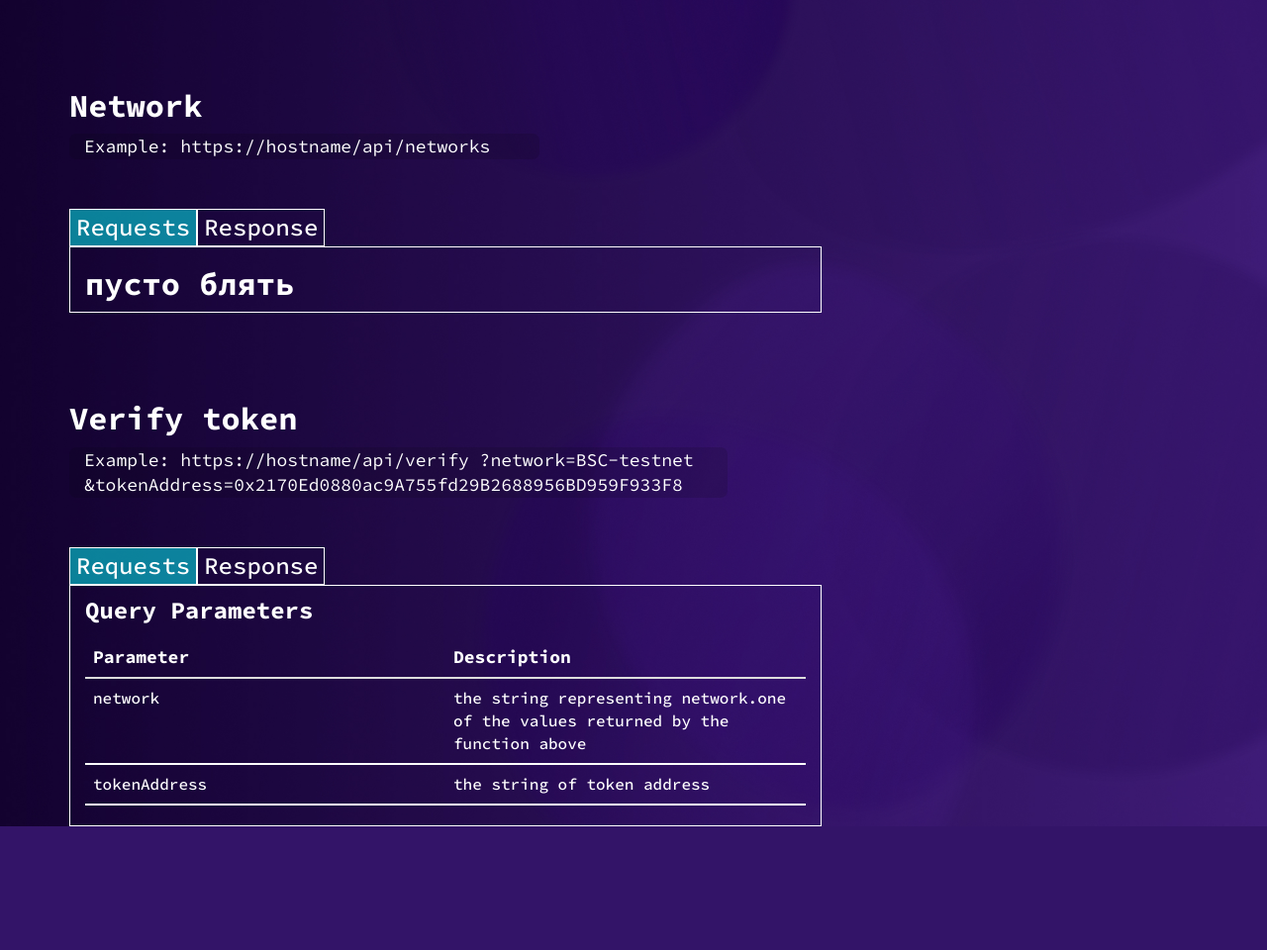
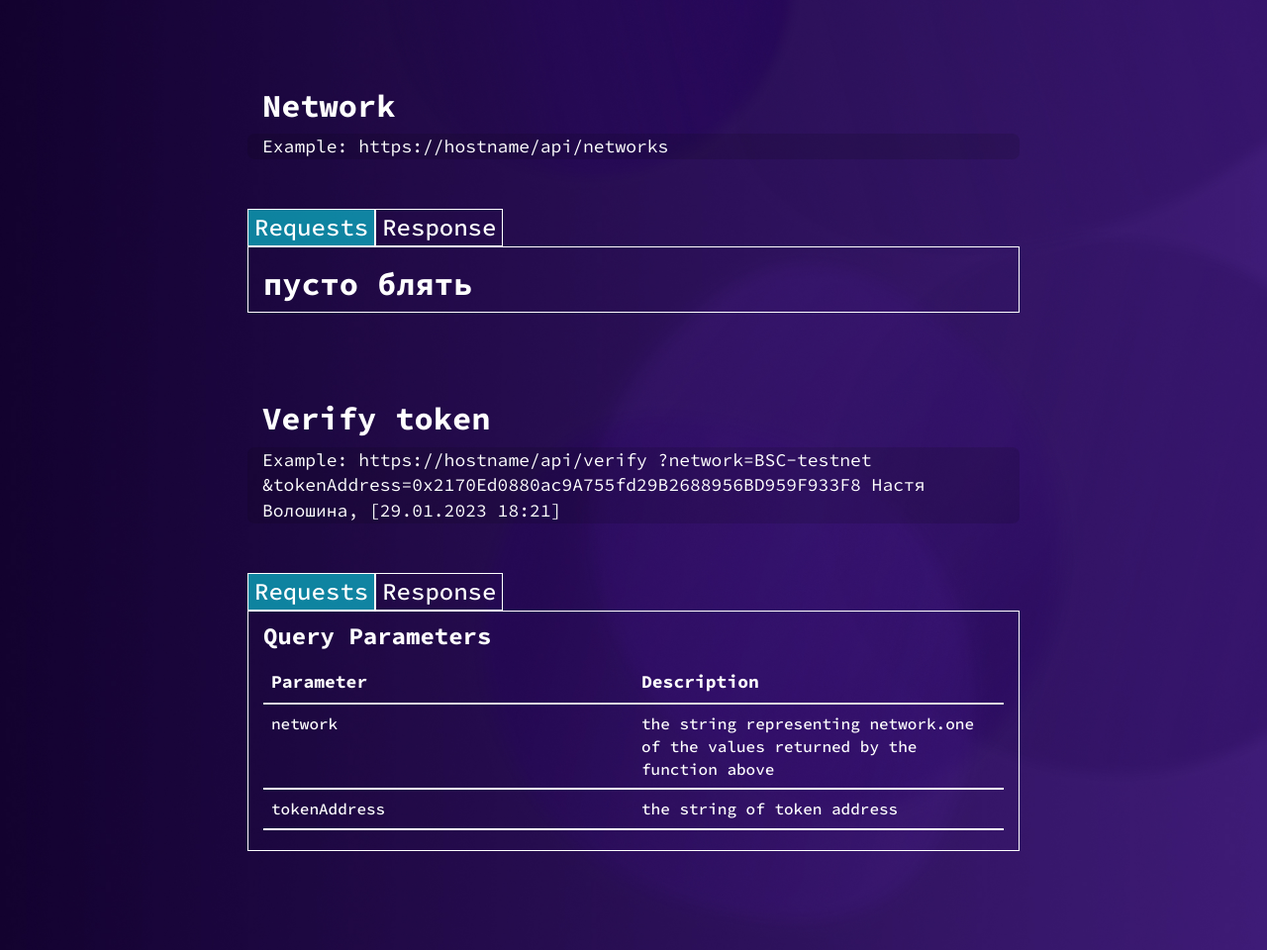
Before and after one commit to Chugaister/VenloTokenCheck, a Flask app: page /API in a window 1280 px wide. Shown: the part 75-1035 px from the top of the page at 99% size. Before the commit the page ends 910 px from the top, so only its background shows below. Run offline with Flask 2, Linux system fonts and the light colour scheme; lists and menus that the app fills with data are empty; parts of the project's set-up code (start-up, migrations or seed data) failed here and were passed over.

Commit message:
Поцентрували)))))

```diff
--- a/app/static/style.css
+++ b/app/static/style.css
@@ -28,7 +28,7 @@ h2 {
 h3{
   font-weight: 500;
   color: white;
-  font-size: xx-large;
+
 }
 
 
@@ -416,7 +416,7 @@ margin-top: 0;
 .form-info-container h1{
   color:rgba(126, 215, 240, 1);
   letter-spacing: 2px;
-  font-size: 5rem;
+  font-size: 3rem;
 }
 /*rsuuuuuuuuuuuuuuuuuuuuult*/
 .result article p{
--- a/app/templates/API.html
+++ b/app/templates/API.html
@@ -31,13 +31,13 @@
         <nav class="header-navigation">
           <ul class="header-link-list">
             <li>
-              <a href="/index">Main</a>
+              <a href="/templates/index.html">Main</a>
             </li>
             <li>
               <a href="#">API</a>
             </li>
             <li>
-              <a href="/contact-us">Contact us</a>
+              <a href="/templates/contact-us.html">Contact us</a>
             </li>
           </ul>
         </nav>
@@ -47,23 +47,36 @@
 
   <section class="slider" id="slider" >
 
+
     <div class="container slider-container  col-offset-1">
-      <div class="table-info">
-        <div class="hedline-container">
+      <div class="row">
+        <div class="col-lg-2"></div>
+        <div class="hedline-container col-lg-8">
+
           <h1>Network</h1>
+          </div>
+        <div class="col-lg-2"></div>
         </div>
 
-        <div class="example col-lg-5">
+        <div class="row">
+          <div class="col-lg-2"></div>
+        <div class="example col-lg-8">
           Example:
           https://hostname/api/networks
 
         </div>
+        <div class="col-lg-2"></div>
       </div>
+      <div class="row">
+        <div class="col-lg-2"></div>
       <div class="slider-button-container col-lg-8" id="slider-button">
         <button class="slider-button active" onclick="showDivs(0,1)">Requests</button>
         <button class="slider-button" onclick="showDivs(1,0)">Response</button>
       </div>
-
+      <div class="col-lg-2"></div>
+      </div>
+      <div class="row">
+        <div class="col-lg-2"></div>
       <div class="my-slides col-lg-8">
         <div class="hedline-container">
           <h1>пусто блять</h1>
@@ -74,10 +87,13 @@
         <div class="example">
         <div class="response">{</div>
         <div class="response" style="padding-left: 2rem;">"status": "1",</div>
-        <div class="response" style="padding-left: 2rem;"> "result": ["BSC-testnet", "BSC", "Ethereum"]</div>
+        <div class="response" style="padding-left: 2rem;"> "result": ["BSC-testnet"]</div>
         <div class="response">}</div>
         </div>
         </div>
+        <div class="col-lg-2"></div>
+      </div>
+
       </div>
 
 
@@ -87,24 +103,37 @@
   <section class="slider" id="slider">
 
     <div class="container slider-container">
-      <div class="table-info">
-        <div class="hedline-container">
+      <div class="row">
+        <div class="col-lg-2"></div>
+
+        <div class="hedline-container col-lg-8">
           <h1>Verify token</h1>
         </div>
-
-        <div class="example col-lg-7">
+        <div class="col-lg-2"></div>
+      </div>
+      <div class="row">
+        <div class="col-lg-2"></div>
+        <div class="example col-lg-8">
           Example:
           https://hostname/api/verify
           ?network=BSC-testnet
           &tokenAddress=0x2170Ed0880ac9A755fd29B2688956BD959F933F8
 
-        </div>
+Настя Волошина, [29.01.2023 18:21]
+</div>
+        <div class="col-lg-2"></div>
       </div>
+      <div class="row">
+        <div class="col-lg-2"></div>
       <div class="slider-button-container col-lg-8" id="slider-button">
         <button class="slider-button active" onclick="showDivs(2,3)">Requests</button>
         <button class="slider-button" onclick="showDivs(3,2)">Response</button>
       </div>
-			<div class="my-slides col-lg-8">
+      <div class="col-lg-2"></div>
+      </div>
+      <div class="row">
+        <div class="col-lg-2"></div>
+      <div class="my-slides col-lg-8">
         <table class="table">
           <caption>
             Query Parameters
@@ -140,17 +169,21 @@
         <div class="response">}</div>
         </div>
         </div>
+        <div class="col-lg-2"></div>
       </div>
-
-
-    </div>
-  </section>
+      </div>
+    </section>
+    <footer>
+      <div class="container">
+        <br><br><br><br><br>
+      </div>
+    </footer>
 
   <script>
     let btns = document.getElementsByClassName("slider-button");
     let divs = document.getElementsByClassName("my-slides");
     divs[1].style.display = "none";
-    divs[3].style.display = "none"
+    divs[3].style.display = "none";
     function showDivs(x,y) {
       divs[x].style.display = "block";
       divs[y].style.display = "none";
--- a/app/templates/contact-us.html
+++ b/app/templates/contact-us.html
@@ -40,10 +40,10 @@
           <nav class="header-navigation">
             <ul class="header-link-list">
               <li>
-                <a href="/index">Main</a>
+                <a href="/templates/index.html">Main</a>
               </li>
               <li>
-                <a href="/API">API</a>
+                <a href="/templates/API.html">API</a>
               </li>
               <li>
                 <a href="#">Contact us</a>
@@ -88,7 +88,7 @@
                         Your message:
                         <textarea name="message"></textarea>
                     </label>
-										<div class="button-container form-button-container">
+                    <div class="button-container form-button-container">
                         <button type="submit">Send</button>
                     </div>
 
```
